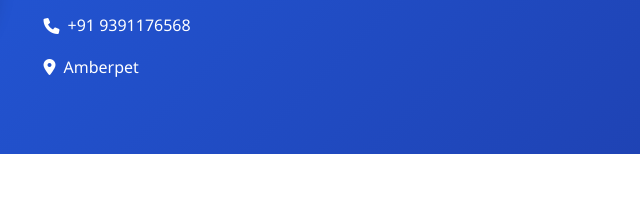
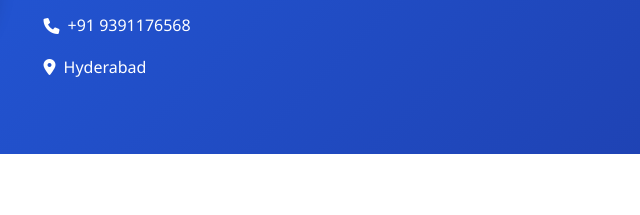
Before and after one commit to chinnababu07/portfolip, a plain HTML site: page index.html in a window 1280 px wide. Shown: the part 246-461 px from the top of the page, 495-1135 px from the left. Drawn offline with Linux system fonts and the light colour scheme.

Commit message:
Update index.html

```diff
--- a/index.html
+++ b/index.html
@@ -33,7 +33,7 @@
                     <div class="contact-info">
                         <p><i class="fas fa-envelope"></i> chinna0574@gmail.com</p>
                         <p><i class="fas fa-phone"></i> +91 9391176568</p>
-                        <p><i class="fas fa-map-marker-alt"></i> Amberpet</p>
+                        <p><i class="fas fa-map-marker-alt"></i> Hyderabad </p>
                     </div>
                 </div>
             </div>
```
